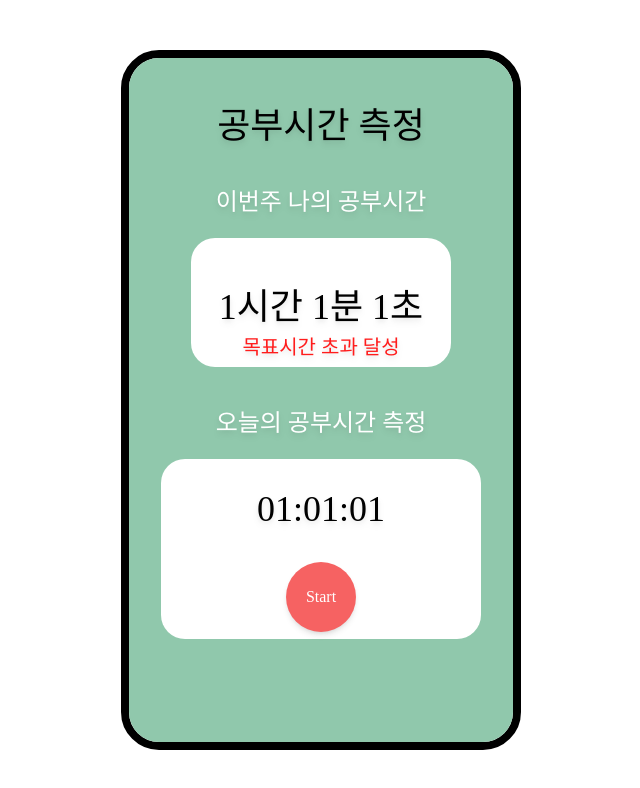
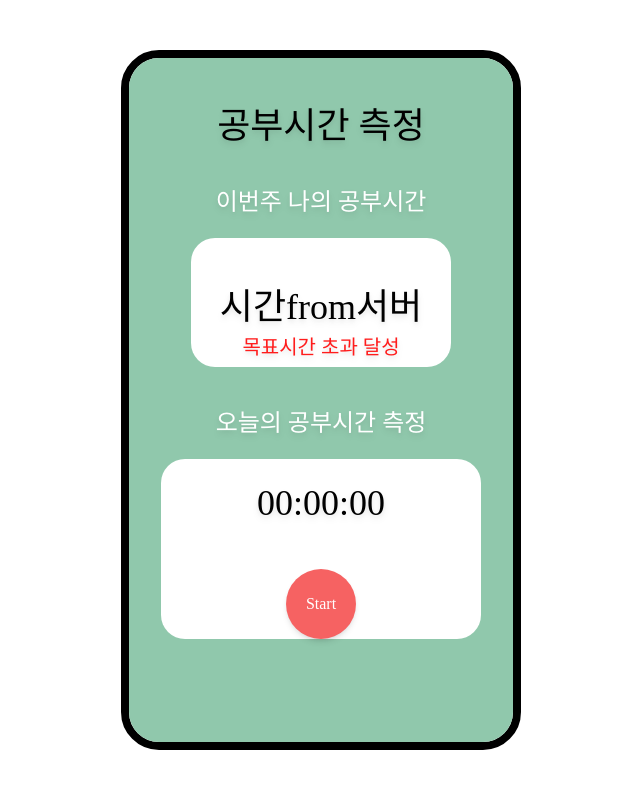
Before and after one commit to root-zero-o/mogakgong-GraphQL-FE, a Next.js app: page /timeCheck in a window 1280 px wide. Shown: the top 788 px of the page, without its empty margins (319-959 px from the left). Built offline with nearby package versions, Linux system fonts and the light colour scheme; a web font is replaced by a local one.

Commit message:
feat: timer

```diff
--- a/hooks/useToggle.tsx
+++ b/hooks/useToggle.tsx
@@ -1,7 +1,7 @@
 import { useState } from "react";
 
 const useToggle = () => {
-  const [flag, setFlag] = useState(false);
+  const [flag, setFlag] = useState<boolean>(false);
   const onStartHandler = () => {
     setFlag((value) => !value);
   };
--- /dev/null
+++ b/lib/CalculateTimer.ts
@@ -0,0 +1,11 @@
+export default function calculateTimer(time: number): (number | string)[] {
+  let hours: number = Math.floor(time / 3600);
+  let minutes: number = Math.floor((time - hours * 3600) / 60);
+  let seconds: number = time - hours * 3600 - minutes * 60;
+
+  return [
+    hours < 10 ? `0${hours}` : hours,
+    minutes < 10 ? `0${minutes}` : minutes,
+    seconds < 10 ? `0${seconds}` : seconds,
+  ];
+}
--- /dev/null
+++ b/lib/Control.tsx
@@ -0,0 +1,46 @@
+import React, { useState } from "react";
+import useToggle from "../hooks/useToggle";
+type Props = {
+  setTimeInSeconds: Function;
+};
+
+function Controls(props: Props) {
+  const { setTimeInSeconds } = props;
+  const [intervalId, setIntervalId] = useState<number>(0);
+  const { flag, onStartHandler } = useToggle();
+
+  const handlePlayButton = (e: object) => {
+    const interval: any = setInterval(() => {
+      setTimeInSeconds((prev: number) => prev + 1);
+    }, 1000);
+    onStartHandler();
+    setIntervalId(interval);
+  };
+
+  const handleStopButton = () => {
+    onStartHandler();
+    clearInterval(intervalId);
+  };
+
+  return (
+    <div>
+      {!flag ? (
+        <div
+          className="circle w-[70px] h-[70px] bg-red_light shadow-md"
+          onClick={handlePlayButton}
+        >
+          <h3 className="text-white">Start</h3>
+        </div>
+      ) : (
+        <div
+          className="circle w-[70px] h-[70px] bg-green_deep shadow-md"
+          onClick={handleStopButton}
+        >
+          <h3 className="text-white">Stop</h3>
+        </div>
+      )}
+    </div>
+  );
+}
+
+export default Controls;
--- a/pages/timeCheck.tsx
+++ b/pages/timeCheck.tsx
@@ -1,7 +1,15 @@
-import useToggle from "../hooks/useToggle";
+import { useEffect, useState } from "react";
+import calculateTimer from "../lib/CalculateTimer";
+import Controls from "../lib/Control";
 
 const timeCheck = () => {
-  const { flag, onStartHandler } = useToggle();
+  const [time, setTime] = useState<number>(0);
+  const [timeArray, setTimeArray] = useState<Array<number | string>>([]);
+
+  useEffect(() => {
+    setTimeArray(calculateTimer(time));
+  }, [time]);
+
   return (
     <div className="wrapper h-full bg-green_mid overflow-scroll relative">
       <div className="flex flex-col items-center justify-center">
@@ -11,32 +19,20 @@ const timeCheck = () => {
         </div>
         <div className="flex flex-col items-center justify-center w-[260px] h-[129px] bg-white rounded-3xl mt-5">
           <div className="h-[100%] flex flex-col items-center justify-center">
-            <h1>1시간 1분 1초</h1>
+            <h1>시간from서버</h1>
           </div>
           <h2 className="text-20 text-red_deep -mt-10">목표시간 초과 달성</h2>
         </div>
         <h2 className="mt-10 text-color text-white">오늘의 공부시간 측정</h2>
         <div className="flex flex-col items-center justify-center w-[320px] h-[180px] bg-white rounded-3xl mt-5">
           <div className="h-[40%] flex flex-col items-center justify-start mt-6">
-            <h1>01:01:01</h1>
+            <h1>
+              {timeArray[0]}:{timeArray[1]}:{timeArray[2]}
+            </h1>
           </div>
-          <div className="h-[40%] flex flex-col items-center justify-center ">
-            {!flag ? (
-              <div
-                className="circle w-[70px] h-[70px] bg-red_light shadow-md"
-                onClick={onStartHandler}
-              >
-                <h3 className="text-white">Start</h3>
-              </div>
-            ) : (
-              <div
-                className="circle w-[70px] h-[70px] bg-green_deep shadow-md"
-                onClick={onStartHandler}
-              >
-                <h3 className="text-white">Stop</h3>
-              </div>
-            )}
-          </div>
+          <div className="h-[40%] flex flex-col items-center justify-center "></div>
+          <p></p>
+          <Controls setTimeInSeconds={setTime} />
         </div>
       </div>
     </div>
```
